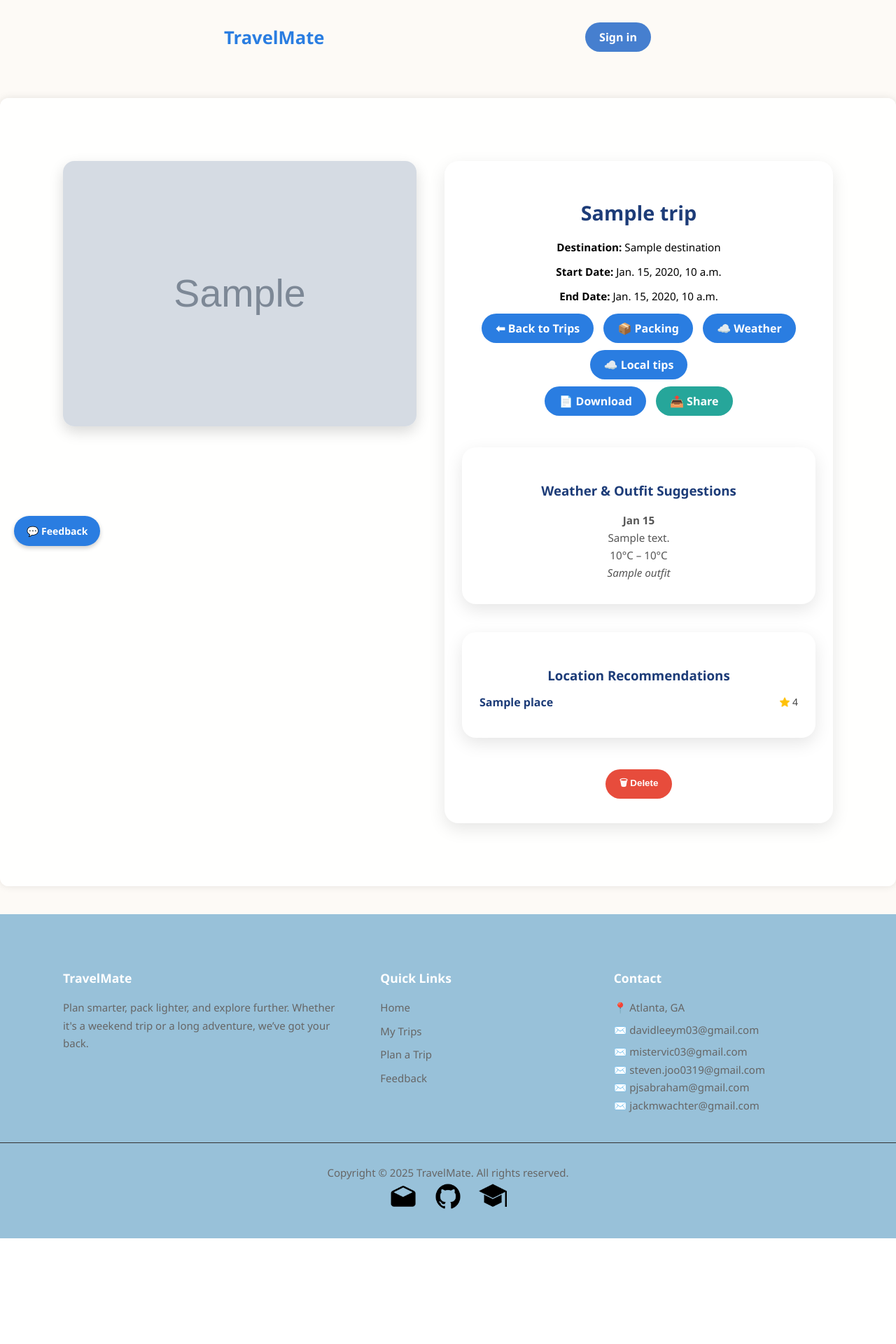
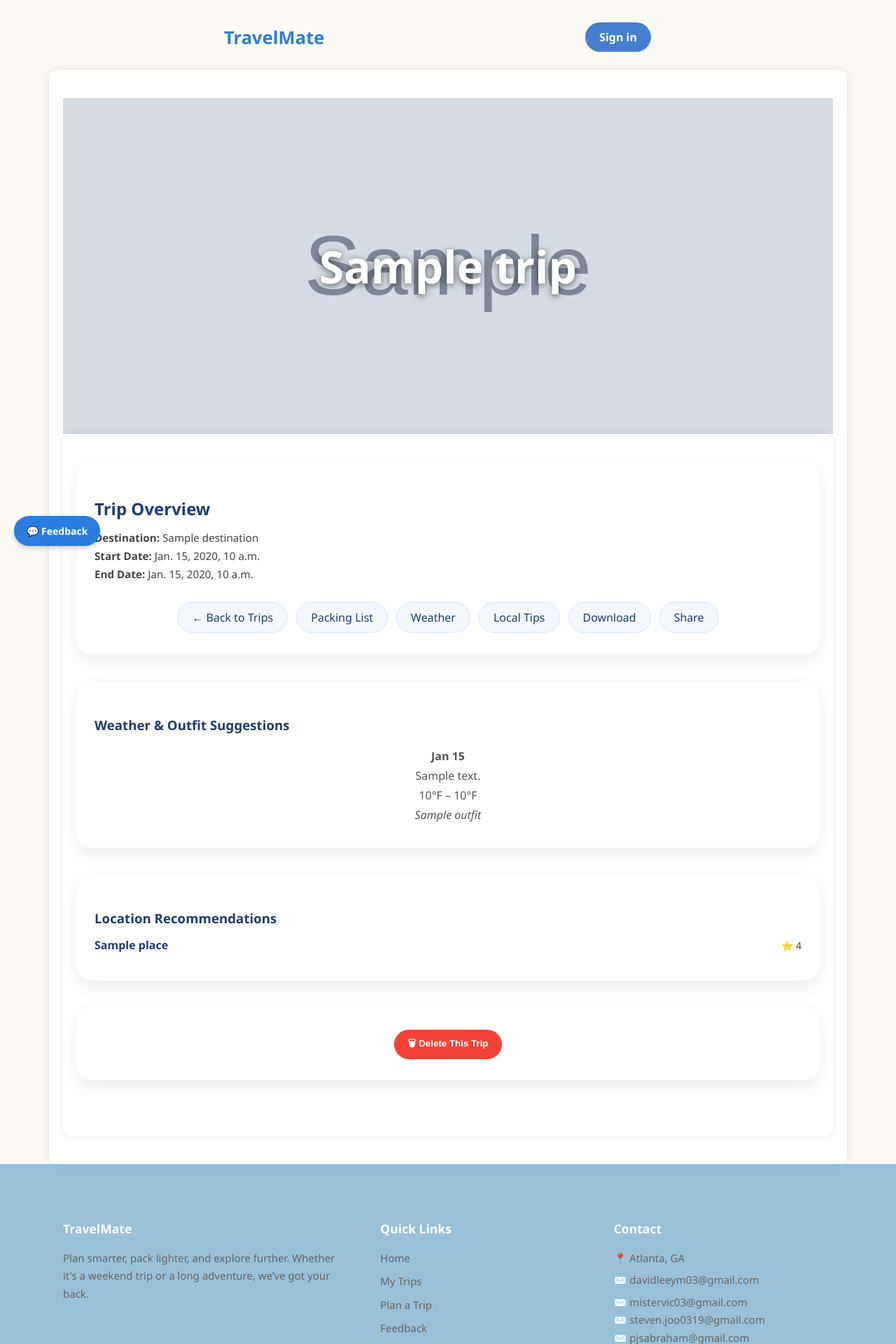
Before and after one commit to steve0joo/TravelMate, a Django app: template trips/templates/trips/trip_detail.html in a window 1280 px wide. Shown: the top 1920 px of the page at 70% size. Before the commit the page ends 1769 px from the top, so only its background shows below. Run offline with Django 3.2, Linux system fonts and the light colour scheme; the template is opened without the code that fills it: most values are stand-ins (such as "Sample title", 1, 10 or a date in 2020); grey boxes marked "Sample" are stand-in pictures.

Commit message:
Removed redundant buttons and re-designed trip_detail page

```diff
--- a/trips/templates/trips/localtips.html
+++ b/trips/templates/trips/localtips.html
@@ -48,7 +48,7 @@
     </ul>
     <div style="text-align: center; margin-top: 30px;">
         <a href="{% url 'trip_detail' trip.id %}">
-            <button type="button" class="back-btn">🔙 Back to Trip</button>
+            <button type="button" class="back-btn">Back to Trip</button>
         </a>
     </div>
 {% endblock %}
--- a/trips/templates/trips/packing_list.html
+++ b/trips/templates/trips/packing_list.html
@@ -115,12 +115,12 @@
         <li style="text-align: center; padding: 20px; color: #999;">Your packing list is empty. Start adding items above!</li>
       {% endif %}
     </ul>
-    <button type="submit" class="update-btn" style="width: 100%; margin-top: 20px;">✅ Update List</button>
+    <button type="submit" class="update-btn" style="width: 100%; margin-top: 20px;">Update List</button>
   </form>
 
   <div style="text-align: center; margin-top: 30px;">
     <a href="{% url 'trip_detail' trip.id %}">
-      <button type="button" class="back-btn">🔙 Back to Trip</button>
+      <button type="button" class="back-btn">Back to Trip</button>
     </a>
   </div>
 </div>
--- a/trips/templates/trips/share_trip.html
+++ b/trips/templates/trips/share_trip.html
@@ -8,15 +8,15 @@
   </textarea>
 
   <button onclick="downloadTxt()" style="width:100%; padding:10px; background:#2a7de1; color:white; border:none; border-radius:25px; margin-bottom:10px; font-size: 16px; font-weight: bold; font-family: 'Segoe UI', sans-serif;">
-    ⬇ Download .txt File
+    Download .txt File
   </button>
 
   <button onclick="shareTrip()" style="width:100%; padding:10px; background:#26a69a; color:white; border:none; border-radius:25px; font-size: 16px; font-weight: bold; font-family: 'Segoe UI', sans-serif;">
-    📤 Share via Device
+    Share via Device
   </button>
 
   <a href="{% url 'trip_detail' trip.id %}" style="display:block; text-align:center; padding:10px; background:#faa275; color:white; border:none; border-radius:25px; text-decoration:none; margin-top:10px; font-size: 16px; font-weight: bold; font-family: 'Segoe UI', sans-serif;">
-    🔙 Back to Trip Details
+    Back to Trip Details
   </a>
 
   <script>
--- a/trips/templates/trips/trip_detail.html
+++ b/trips/templates/trips/trip_detail.html
@@ -3,159 +3,171 @@
 
 {% block content %}
 <style>
-        .trip-container {
-            max-width: 1100px;
-            margin: 60px auto;
+    .hero {
+        position: relative;
+        height: 60vh;
+        background: url('{{ photo_url }}') center/cover no-repeat;
         display: flex;
-            gap: 40px;
-            align-items: flex-start;
-            padding: 0 20px;
-            flex-wrap: wrap;
+        align-items: center;
+        justify-content: center;
+        color: white;
+        text-shadow: 0 2px 10px rgba(0, 0, 0, 0.6);
     }
 
-        .trip-image {
-            flex: 1 1 45%;
-        }
-        .trip-image img {
-            width: 100%;
-            border-radius: 16px;
-            box-shadow: 0 8px 20px rgba(0, 0, 0, 0.15);
-            object-fit: cover;
+    .hero h1 {
+        font-size: 4rem;
+        font-weight: 700;
     }
 
-        .trip-card {
-            flex: 1 1 45%;
+    .container {
+        max-width: 1100px;
+        margin: 0 auto;
+        padding: 40px 20px;
+    }
+
+    .card {
         background: #fff;
         padding: 30px 25px;
         border-radius: 20px;
-            box-shadow: 0 8px 25px rgba(0, 0, 0, 0.1);
+        box-shadow: 0 8px 25px rgba(0,0,0,0.08);
+        margin-bottom: 40px;
+    }
+
+    .card h2, .card h3 {
+        color: #1d3c78;
+        margin-bottom: 15px;
+    }
+
+    .trip-meta p {
+        margin: 6px 0;
+        font-size: 0.95rem;
+        color: #444;
+    }
+
+    .link-row {
+        display: flex;
+        flex-wrap: wrap;
+        gap: 12px;
+        justify-content: center;
+        margin-top: 30px;
+    }
+
+    .link-row a {
+        padding: 10px 20px;
+        border-radius: 25px;
+        background: #f4f7fc;
+        text-decoration: none;
+        color: #1d3c78;
+        font-weight: 500;
+        border: 1px solid #d4e6fb;
+        transition: all 0.2s ease;
+    }
+
+    .link-row a:hover {
+        background: #e0efff;
+        border-color: #a4c8f0;
+    }
+
+    .weather-grid {
+        display: flex;
+        gap: 20px;
+        flex-wrap: wrap;
+        justify-content: space-around;
+    }
+
+    .day-card {
+        flex: 1 1 120px;
         text-align: center;
     }
-        .trip-card h2 {
-            color: #1d3c78;
-            margin-bottom: 20px;
-            font-size: 1.8rem;
-            font-weight: 700;
+    .day-card p {
+        margin: 6px 0;
+        color: #555;
     }
-        .trip-card p {
-            font-size: 0.95rem;
+
+    .place-card {
+        display: flex;
+        justify-content: space-between;
+        align-items: center;
         margin-bottom: 10px;
     }
+    .place-card a {
+        font-weight: 600;
+        color: #1d3c78;
+        text-decoration: none;
+    }
+    .place-card span {
+        font-size: 14px;
+        color: #444;
+    }
 
-        .btn {
-            display: inline-block;
-            margin: 5px;
+    .delete-btn {
+        background: #f44336;
+        color: white;
+        border: none;
         padding: 10px 20px;
         border-radius: 25px;
         font-weight: 600;
-            text-decoration: none;
-            color: #fff;
-            transition: transform 0.2s, box-shadow 0.3s;
-        }
-        .btn:hover {
-            transform: translateY(-3px);
-            box-shadow: 0 4px 12px rgba(0,0,0,0.15);
-        }
-        .btn-blue { background: #2a7de1; }
-        .btn-green { background: #26a69a; }
-        .btn-red { background: #e74c3c; border: none; }
-
-        .weather-forecast {
-            max-width: 800px;
-            margin: 40px auto;
-            padding: 30px 25px;
-            background: #fff;
-            border-radius: 20px;
-            box-shadow: 0 8px 25px rgba(0,0,0,0.1);
-        }
-        .weather-forecast h3 {
-            text-align: center;
-            color: #1d3c78;
-            margin-bottom: 15px;
-        }
-        .weather-forecast .day-cards {
-            display: flex;
-            justify-content: space-around;
-            flex-wrap: wrap;
-            gap: 20px;
-        }
-        .weather-forecast .day-card {
-            flex: 1 1 120px;
-            text-align: center;
-        }
-        .weather-forecast .day-card p {
-            margin: 5px 0;
-            color: #555;
+        cursor: pointer;
+        transition: background 0.3s;
     }
 
-        .recommendation-card {
-            max-width: 800px;
-            margin: 40px auto;
-            padding: 30px 25px;
-            background: #fff;
-            border-radius: 20px;
-            box-shadow: 0 8px 25px rgba(0,0,0,0.1);
-        }
-        .recommendation-card h3 {
-            color: #1d3c78;
-            margin-bottom: 15px;
+    .delete-btn:hover {
+        background: #d32f2f;
     }
 </style>
 
-    <div class="trip-container">
-        <div class="trip-image">
-            {% if photo_url %}
-                <img src="{{ photo_url }}" alt="Photo of {{ trip.destination }}">
-            {% endif %}
+<!-- HERO SECTION -->
+<div class="hero">
+    <h1>{{ trip.name }}</h1>
 </div>
 
-        <div class="trip-card">
-            <h2>{{ trip.name }}</h2>
+<div class="container">
+    <!-- TRIP INFO CARD -->
+    <div class="card trip-meta">
+        <h2>Trip Overview</h2>
         <p><strong>Destination:</strong> {{ trip.destination }}</p>
         <p><strong>Start Date:</strong> {{ trip.start_date }}</p>
         <p><strong>End Date:</strong> {{ trip.end_date }}</p>
 
-            <div>
-                <a href="{% url 'trip_list' %}" class="btn btn-blue">⬅ Back to Trips</a>
-                <a href="{% url 'packing_list' trip.id %}" class="btn btn-blue">📦 Packing</a>
-                <a href="{% url 'weather' trip.id %}" class="btn btn-blue">☁️ Weather</a>
-                <a href="{% url 'localtips' trip.id %}" class="btn btn-blue">☁️ Local tips</a>
+        <div class="link-row">
+            <a href="{% url 'trip_list' %}">← Back to Trips</a>
+            <a href="{% url 'packing_list' trip.id %}">Packing List</a>
+            <a href="{% url 'weather' trip.id %}">Weather</a>
+            <a href="{% url 'localtips' trip.id %}">Local Tips</a>
+            <a href="{% url 'download_trip' trip.id %}">Download</a>
+            <a href="{% url 'share_trip' trip.id %}">Share</a>
         </div>
-            <div>
-                <a href="{% url 'download_trip' trip.id %}" class="btn btn-blue">📄 Download</a>
-                <a href="{% url 'share_trip' trip.id %}" class="btn btn-green">📤 Share</a>
     </div>
-            <div class="weather-forecast">
+
+    <!-- WEATHER FORECAST CARD -->
+    <div class="card">
         <h3>Weather & Outfit Suggestions</h3>
-        <div class="day-cards">
+        {% if forecast %}
+        <div class="weather-grid">
             {% for day in forecast %}
                 <div class="day-card">
                     <p style="font-weight:600;">{{ day.date|date:"M j" }}</p>
                     <p>{{ day.description }}</p>
-                    <p>{{ day.min_temp|floatformat:0 }}°C – {{ day.max_temp|floatformat:0 }}°C</p>
+                    <p>{{ day.min_temp|floatformat:0 }}°F – {{ day.max_temp|floatformat:0 }}°F</p>
                     <p style="font-style:italic;">{{ day.outfit }}</p>
                 </div>
-            {% empty %}
-                <p style="text-align:center;color:#777;">No forecast available for these dates.</p>
             {% endfor %}
         </div>
+        {% else %}
+            <p>No forecast available for these dates.</p>
+        {% endif %}
     </div>
 
-    <!-- Location Recommendations -->
-    <div class="recommendation-card">
+    <!-- LOCATION RECOMMENDATIONS CARD -->
+    <div class="card">
         <h3>Location Recommendations</h3>
         {% if recommendations %}
             {% for place in recommendations %}
-                <div style="display:flex;justify-content:space-between;align-items:center;margin-bottom:10px;">
-                    <a href="https://www.google.com/maps/search/?api=1&query={{ place.name|urlencode }}"
-                       target="_blank"
-                       style="font-weight:600;color:#1d3c78;text-decoration:none;">
+                <div class="place-card">
+                    <a href="https://www.google.com/maps/search/?api=1&query={{ place.name|urlencode }}" target="_blank">
                         {{ place.name }}
                     </a>
-                    <div style="display:flex;align-items:center;gap:4px;">
-                        <img src="{% static 'icons/star.png' %}" alt="Star" style="width:14px;">
-                        <span style="font-size:14px;color:#444;">{{ place.rating }}</span>
-                    </div>
+                    <span>⭐ {{ place.rating }}</span>
                 </div>
                 {% if not forloop.last %}<hr>{% endif %}
             {% endfor %}
@@ -163,12 +175,13 @@
             <p>No recommendations found.</p>
         {% endif %}
     </div>
-            <form method="post" action="{% url 'delete_trip' trip.id %}" style="margin-top:20px;">
+
+    <!-- DELETE OPTION -->
+    <div class="card" style="text-align: center;">
+        <form method="post" action="{% url 'delete_trip' trip.id %}">
             {% csrf_token %}
-                <button type="submit" class="btn btn-red">🗑 Delete</button>
+            <button type="submit" class="delete-btn">🗑 Delete This Trip</button>
         </form>
     </div>
 </div>
-
-    <!-- Dynamic Weather Forecast -->
 {% endblock %}
--- a/trips/templates/trips/weather.html
+++ b/trips/templates/trips/weather.html
@@ -53,7 +53,7 @@
 </div>
     <div style="text-align: center; margin-top: 30px;">
     <a href="{% url 'trip_detail' trip.id %}">
-      <button type="button" class="back-btn">🔙 Back to Trip</button>
+      <button type="button" class="back-btn">Back to Trip</button>
     </a>
   </div>
 {% endblock %}
--- a/trips/views.py
+++ b/trips/views.py
@@ -117,7 +117,7 @@ def trip_detail(request, trip_id):
     try:
         response = requests.get(
             'https://api.unsplash.com/search/photos',
-            params={'query': trip.destination, 'per_page': 1, 'orientation': 'portrait'},
+            params={'query': trip.destination, 'per_page': 1, 'orientation': 'landscape'},
             headers={'Authorization': 'Client-ID gR0mr2UCMNC_f50G9cuFxHBR38lI0Wpfrxt2ZFhhfGA'}  # ← insert your key here
         )
         data = response.json()
--- a/users/templates/users/profile.html
+++ b/users/templates/users/profile.html
@@ -22,8 +22,8 @@
       </p>
     {% endif %}
 
-    <a href="{% url 'create_trip' %}" class="profile-button blue">➕ Add New Trip</a>
-    <a href="{% url 'trip_list' %}" class="profile-button blue">📋 View My Trips</a>
+    <a href="{% url 'create_trip' %}" class="profile-button blue">Add New Trip</a>
+    <a href="{% url 'trip_list' %}" class="profile-button blue">View My Trips</a>
 
     <div style="font-size: 14px; margin-top: 24px;">
       <a href="{% url 'logout' %}" style="color: #2a7de1; text-decoration: none; font-weight: 500;">Log out</a>
```
Also changed, not shown: db.sqlite3. Lines whose indentation alone changed are shown as unchanged.
